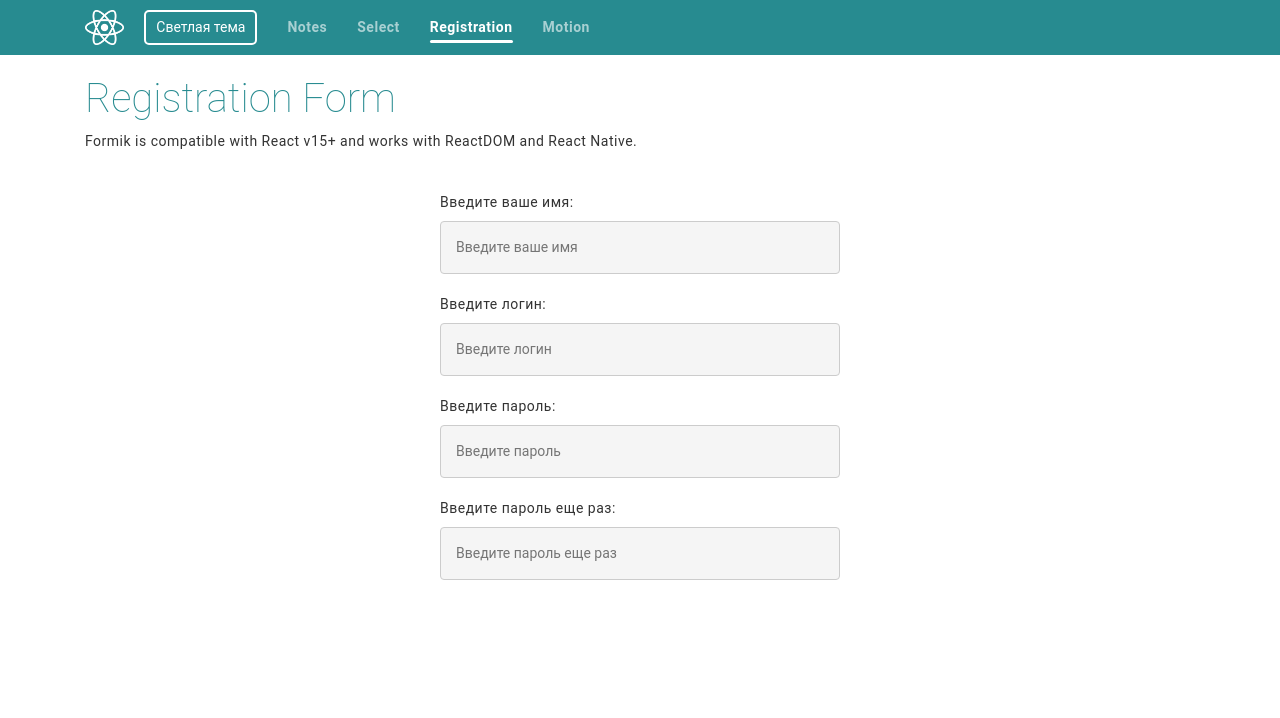
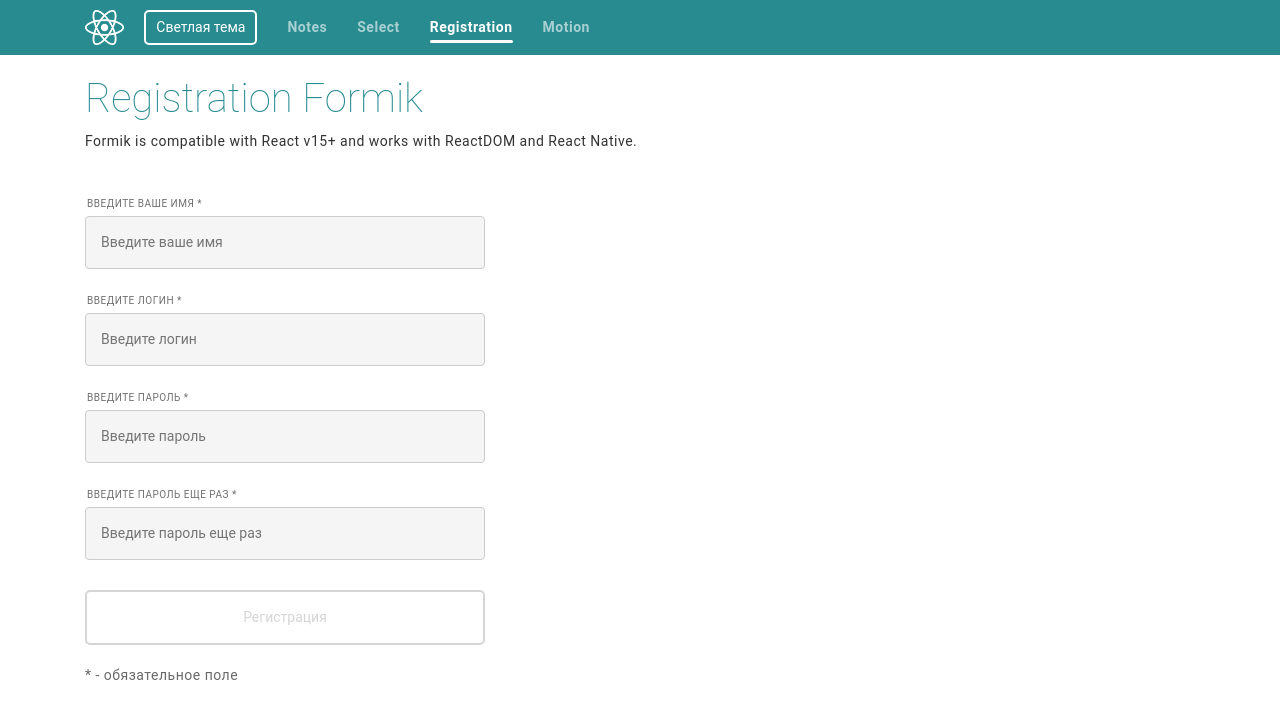
Before and after one commit to rmxway/react-todos, a React (Create React App) app: page /registration in a window 1280 px wide. Shown: the top 718 px of the page. Built offline with nearby package versions, Linux system fonts and the light colour scheme.

Commit message:
Registration formik logic complete

```diff
--- a/src/App.jsx
+++ b/src/App.jsx
@@ -45,6 +45,7 @@ class Application extends React.Component {
         );
 
         this.state = {
+            color: this.store.getState().app.color,
             theme:
                 this.store.getState().app.color === 'dark'
                     ? darkTheme
@@ -54,6 +55,7 @@ class Application extends React.Component {
 
     updateColor = () => {
         this.setState({
+            color: this.store.getState().app.color,
             theme:
                 this.store.getState().app.color === 'dark'
                     ? darkTheme
--- a/src/components/Alert.jsx
+++ b/src/components/Alert.jsx
@@ -25,7 +25,7 @@ const AlertSC = styled(motion.div)`
     ${(props) =>
         props.type === 'danger'
             ? css`
-                  background-color: ${lighten(0.15, props.theme.colors.danger)};
+                  background-color: ${lighten(0.08, props.theme.colors.danger)};
               `
             : props.type === 'success'
             ? css`
--- a/src/components/RegistrationForm.jsx
+++ b/src/components/RegistrationForm.jsx
@@ -3,17 +3,28 @@ import { Formik } from 'formik';
 import * as Yup from 'yup';
 
 import { motion, AnimatePresence } from 'framer-motion';
-import { item, fadein } from '../styles/animations';
+import { item, fadein, mainVariant } from '../styles/animations';
 import styled from 'styled-components';
-import { Input, MotionButton } from '../styles/sc/base';
+import { Input, MotionButton, Div } from '../styles/sc/base';
 
 const FormBlock = styled(motion.form)`
     max-width: 400px;
-    margin: 0 auto;
+
+    ${MotionButton} {
+        width: 100%;
+        margin-top: 10px;
+    }
 `;
 
+const stringPattern = RegExp(/^[а-яА-ЯёЁ a-zA-Z]+$/);
+
 const Label = styled(motion.label)`
-    display: block;
+    position: relative;
+    left: 2px;
+    margin-bottom: 5px;
+    font-size: 10px;
+    opacity: 0.7;
+    text-transform: uppercase;
 `;
 
 const ErrorForm = styled(motion.div).attrs(() => ({
@@ -27,7 +38,10 @@ const ErrorForm = styled(motion.div).attrs(() => ({
 `;
 
 const RegistrationSchema = Yup.object().shape({
-    name: Yup.string().max(50, 'Длинное имя').required('Обязательно для ввода'),
+    name: Yup.string()
+        .matches(stringPattern, 'Недопустимый символ')
+        .max(50, 'Длинное имя')
+        .required('Обязательно для ввода'),
     login: Yup.string()
         .min(3, 'Логин должен быть не короче 3 символов')
         .max(50, 'Длинный логин')
@@ -43,7 +57,6 @@ const RegistrationSchema = Yup.object().shape({
 
 export const RegistrationForm = () => {
     return (
-        <>
         <motion.div variants={item}>
             <Formik
                 initialValues={{
@@ -53,9 +66,7 @@ export const RegistrationForm = () => {
                     repassword: '',
                 }}
                 validationSchema={RegistrationSchema}
-                    onSubmit={(values) => {
-                        console.log(values);
-                    }}
+                onSubmit={(values) => console.log(values)}
             >
                 {({
                     values,
@@ -64,41 +75,34 @@ export const RegistrationForm = () => {
                     handleChange,
                     handleBlur,
                     handleSubmit,
-                        isSubmitting,
                     isValid,
                     dirty,
                 }) => (
-                        <FormBlock onSubmit={handleSubmit}>
+                    <FormBlock variants={mainVariant} onSubmit={handleSubmit}>
                         <AnimatePresence>
-                                <Label key="labelName" htmlFor="name">
-                                    Введите ваше имя:
-                                </Label>
+                            <Div variants={item} key="name">
+                                <Label htmlFor="name">Введите ваше имя *</Label>
                                 <Input
                                     autoComplete="off"
                                     name="name"
                                     id="name"
-                                    key="inputName"
                                     placeholder="Введите ваше имя"
                                     value={values.name}
                                     onChange={handleChange}
                                     onBlur={handleBlur}
                                     error={errors.name && touched.name}
                                 />
+                                {errors.name && touched.name ? (
+                                    <ErrorForm>{errors.name}</ErrorForm>
+                                ) : null}
+                            </Div>
 
-                                {errors.name && touched.name ? (
-                                    <ErrorForm key="errorName">
-                                        {errors.name}
-                                    </ErrorForm>
-                                ) : null}
-
-                                <Label key="labelLogin" htmlFor="login">
-                                    Введите логин:
-                                </Label>
+                            <Div variants={item} key="login">
+                                <Label htmlFor="login">Введите логин *</Label>
                                 <Input
                                     autoComplete="off"
                                     name="login"
                                     id="login"
-                                    key="inputLogin"
                                     placeholder="Введите логин"
                                     value={values.login}
                                     onChange={handleChange}
@@ -107,20 +111,18 @@ export const RegistrationForm = () => {
                                 />
 
                                 {errors.login && touched.login ? (
-                                    <ErrorForm key="errorLogin">
-                                        {errors.login}
-                                    </ErrorForm>
+                                    <ErrorForm>{errors.login}</ErrorForm>
                                 ) : null}
-
-                                <Label key="labelPassword" htmlFor="password">
-                                    Введите пароль:
+                            </Div>
+                            <Div variants={item} key="password">
+                                <Label htmlFor="password">
+                                    Введите пароль *
                                 </Label>
                                 <Input
                                     autoComplete="off"
                                     name="password"
                                     type="password"
                                     id="password"
-                                    key="inputPassword"
                                     placeholder="Введите пароль"
                                     value={values.password}
                                     onChange={handleChange}
@@ -129,23 +131,18 @@ export const RegistrationForm = () => {
                                 />
 
                                 {errors.password && touched.password ? (
-                                    <ErrorForm key="errorPassword">
-                                        {errors.password}
-                                    </ErrorForm>
+                                    <ErrorForm>{errors.password}</ErrorForm>
                                 ) : null}
-
-                                <Label
-                                    key="labelRePassword"
-                                    htmlFor="repassword"
-                                >
-                                    Введите пароль еще раз:
+                            </Div>
+                            <Div variants={item} key="repassword">
+                                <Label htmlFor="repassword">
+                                    Введите пароль еще раз *
                                 </Label>
                                 <Input
                                     autoComplete="off"
                                     name="repassword"
                                     type="password"
                                     id="repassword"
-                                    key="inputRePassword"
                                     placeholder="Введите пароль еще раз"
                                     value={values.repassword}
                                     onChange={handleChange}
@@ -156,19 +153,25 @@ export const RegistrationForm = () => {
                                 />
 
                                 {errors.repassword && touched.repassword ? (
-                                    <ErrorForm key="errorRePassword">
-                                        {errors.repassword}
-                                    </ErrorForm>
+                                    <ErrorForm>{errors.repassword}</ErrorForm>
                                 ) : null}
+                            </Div>
+                            <Div variants={item} key="button">
+                                <MotionButton
+                                    disabled={isValid && !dirty}
+                                    layout
+                                    type="submit"
+                                >
+                                    Регистрация
+                                </MotionButton>
+                            </Div>
+                            <Div comment variants={item} key="comment">
+                                * - обязательное поле
+                            </Div>
                         </AnimatePresence>
-
-                            <MotionButton layout key="button" type="submit">
-                                Отправить
-                            </MotionButton>
                     </FormBlock>
                 )}
             </Formik>
         </motion.div>
-        </>
     );
 };
--- a/src/components/Select.jsx
+++ b/src/components/Select.jsx
@@ -29,7 +29,7 @@ export const SelectSC = styled(motion.div)`
             left: 2px;
             top: -20px;
             font-size: 10px;
-            opacity: 0.5;
+            opacity: 0.7;
             text-transform: uppercase;
         }
         &-block {
--- a/src/pages/RegPage.jsx
+++ b/src/pages/RegPage.jsx
@@ -15,7 +15,7 @@ export const RegPage = () => {
                 animate="visible"
                 exit="exit"
             >
-                <H1>Registration Form</H1>
+                <H1>Registration Formik</H1>
                 <motion.p variants={item}>
                     Formik is compatible with React v15+ and works with ReactDOM
                     and React Native.
--- a/src/styles/sc/base.js
+++ b/src/styles/sc/base.js
@@ -9,6 +9,12 @@ export const H1 = styled.h1`
 
 export const Fly = styled.div`
     height: 40px;
+`;
+
+export const FlexBlock = styled(motion.div)`
+    display: flex;
+    justify-content: space-between;
+    align-items: center;
 `;
 
 export const Input = styled(motion.input)`
@@ -43,31 +49,43 @@ export const Input = styled(motion.input)`
     }}
 `;
 
+export const Div = styled(motion.div)`
+    ${(props) => {
+        if (props.comment) {
+            return css`
+                margin-top: 20px;
+                color: ${props.theme.colors.silver};
+            `;
+        }
+    }}
+`;
+
 export const MotionButton = styled(motion.button).attrs(() => ({
     whileHover: { scale: 1 },
     whileTap: { scale: 0.95 },
     transition: { duration: 0.2 },
 }))`
-    border: 2px solid white;
-    color: white;
+    border: 2px solid ${(props) => props.theme.textColor};
+    color: ${(props) => props.theme.textColor};
     border-radius: 5px;
-    padding: 5px 10px;
+    padding: 15px;
     margin-right: 15px;
     outline: none;
+    opacity: 0.7;
     background-color: #fff0;
 
     &:focus {
         outline: none;
     }
 
-    /* ${(props) => {
+    ${(props) => {
         if (props.disabled) {
             return css`
                 pointer-events: none;
-                opacity: 0.5;
+                opacity: 0.2;
             `;
         }
-    }} */
+    }}
 `;
 
 export const Backplane = styled(motion.div)`
--- a/src/styles/sc/darkTheme.js
+++ b/src/styles/sc/darkTheme.js
@@ -2,6 +2,7 @@ import { defaultTheme } from './defaultTheme';
 
 export const darkTheme = {
     ...defaultTheme,
+    currentTheme: 'dark',
     bg: '#2a2a2c',
     textColor: '#fff',
     borderColor: '#777',
--- a/src/styles/sc/defaultTheme.js
+++ b/src/styles/sc/defaultTheme.js
@@ -1,8 +1,9 @@
 export const defaultTheme = {
     colors: {
-        danger: '#d34836',
+        danger: '#f25945',
         warning: '#f6d584',
-        success: '#1ba763',
+        success: '#1a8e56',
+        silver: '#696969',
     },
     gaps: {
         containerWidth: '1200px',
--- a/src/styles/sc/lightTheme.js
+++ b/src/styles/sc/lightTheme.js
@@ -2,6 +2,7 @@ import { defaultTheme } from './defaultTheme';
 
 export const lightTheme = {
     ...defaultTheme,
+    currentTheme: 'light',
     bg: '#fff',
     textColor: '#333',
     borderColor: '#ccc',
```
Also changed, not shown: src/components/Navbar.jsx (+7 -0 lines), src/components/Notes.jsx (+34 -13 lines). Lines whose indentation alone changed are shown as unchanged.
